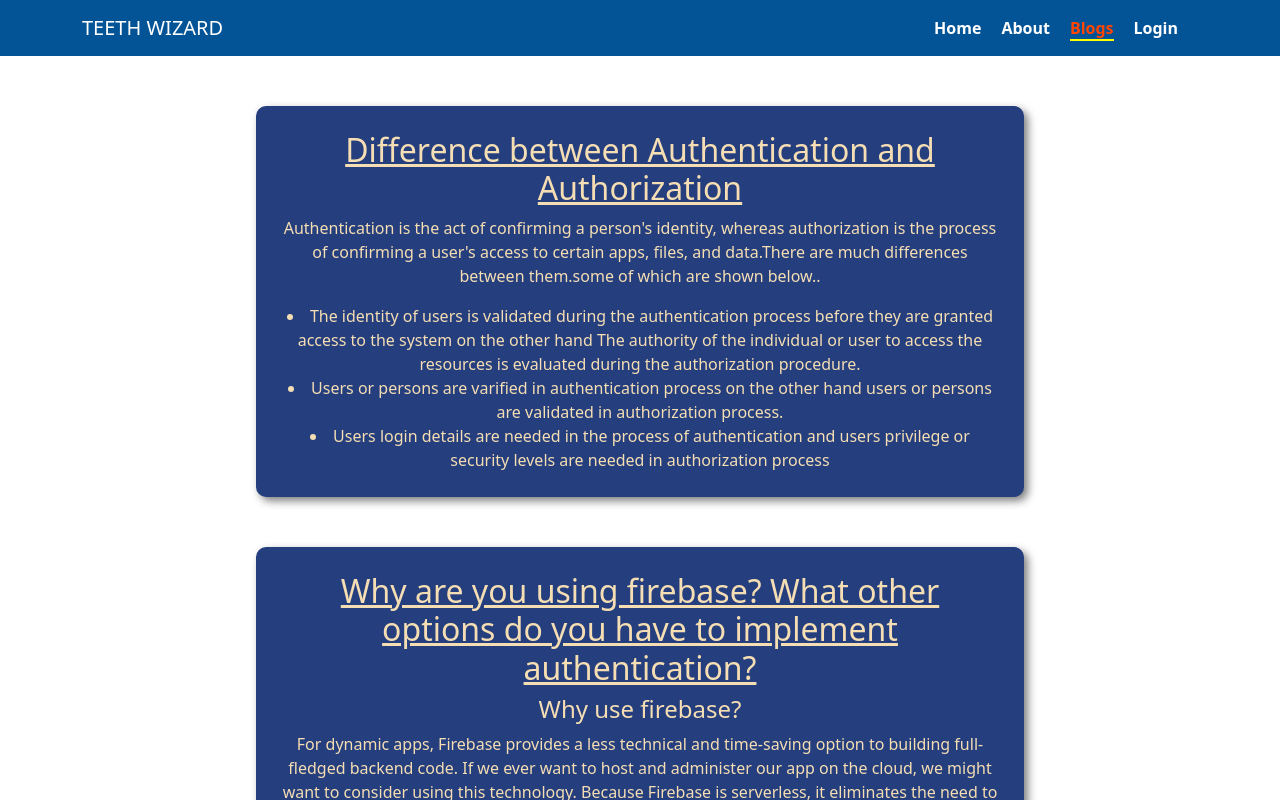
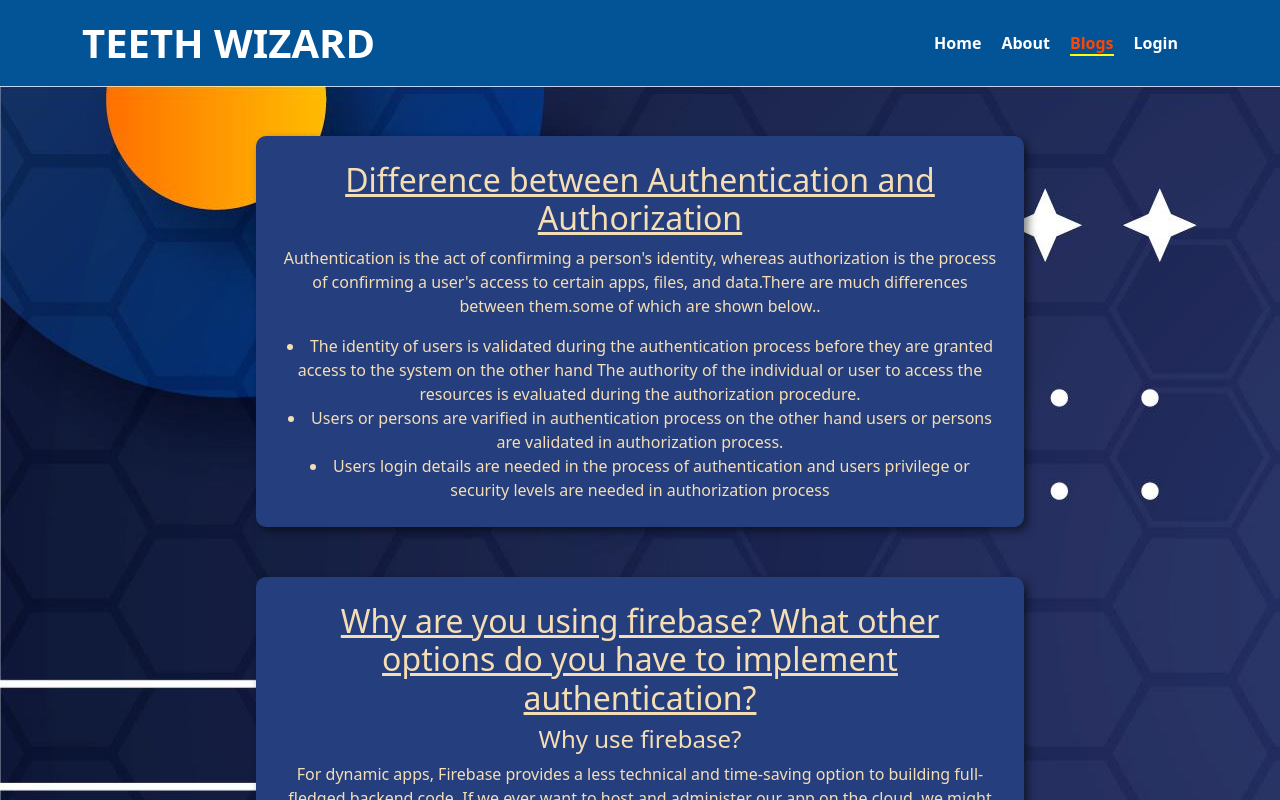
Before and after one commit to MIRJAKARIYA/Teeth-wizard-react-project, a React (Create React App) app: page /blogs in a window 1280 px wide. Shown: the top 800 px of the page. Built offline with nearby package versions, Linux system fonts and the light colour scheme; no server answers.

Commit message:
some styles changed

```diff
--- a/src/Pages/Blogs/Blogs.css
+++ b/src/Pages/Blogs/Blogs.css
@@ -10,3 +10,7 @@
 .blogs-container h2{
     text-decoration: underline;
 }
+.blogs-container{
+    background-image: url('../../background-image/blog-back.jpg');
+    display: flow-root;
+}
--- a/src/Pages/Home/Home/Home.css
+++ b/src/Pages/Home/Home/Home.css
@@ -1,6 +1,8 @@
-/* .home-container{
+.home-container{
     background-image: url('../../../background-image/home-back.jpg');
-} */
+    display: flow-root;
+
+}
 .services-container{
     width: 80%;
     margin: 50px auto 20px;
@@ -16,18 +18,6 @@
     font-size: 18px;
 
 }
-/* .show-arrow{
-    animation-name: arrowAnimate;
-    animation-duration: 1s;
-    animation-iteration-count: infinite;
-    animation-timing-function: ease-in-out;
-    animation-fill-mode: both;
-}
-
-@keyframes arrowAnimate {
-    from{transform: translateX(0px)};
-    to{transform: translateX(100px)}
-} */
 
 @media screen and (max-width: 767px) {
     .services-container{
--- a/src/Pages/Home/Home/Home.js
+++ b/src/Pages/Home/Home/Home.js
@@ -22,7 +22,7 @@ const Home = () => {
     <div className="home-container">
       <Banner></Banner>
       <div className="services-container" id="services">
-        <h1 className="text-center mb-5">Services</h1>
+        <h1 className="text-center mb-5 text-danger text-decoration-underline">Services</h1>
         <div className="row gy-4">
           {showData.map((service) => (
             <SingleService key={service.id} service={service}></SingleService>
@@ -33,7 +33,7 @@ const Home = () => {
           <span className="show-arrow">{showAll ? <BsArrowLeft /> : <BsArrowRight />}</span>
         </button>
       </div>
-      <h2 className="text-center" style={{marginBottom: '30px'}}>Clients opinion</h2>
+      <h2 className="text-center text-danger text-decoration-underline" style={{marginBottom: '30px'}}>Clients opinion</h2>
       <HappyClients></HappyClients>
       <Footer></Footer>
     </div>
--- a/src/Pages/Shared/Header/Header.js
+++ b/src/Pages/Shared/Header/Header.js
@@ -12,7 +12,7 @@ const Header = () => {
   return (
     <Navbar collapseOnSelect expand="lg" className="navbar-style" variant="dark" sticky="top">
       <Container>
-        <Navbar.Brand as={Link} to='/home'>TEETH WIZARD</Navbar.Brand>
+        <Navbar.Brand className="fs-1 fw-bold" as={Link} to='/home'>TEETH WIZARD</Navbar.Brand>
         <Navbar.Toggle aria-controls="responsive-navbar-nav" />
         <Navbar.Collapse id="responsive-navbar-nav">
           <Nav className="ms-auto">
```
Also changed, not shown: src/background-image/blog-back.jpg (added), src/background-image/home-back.jpg (added).
